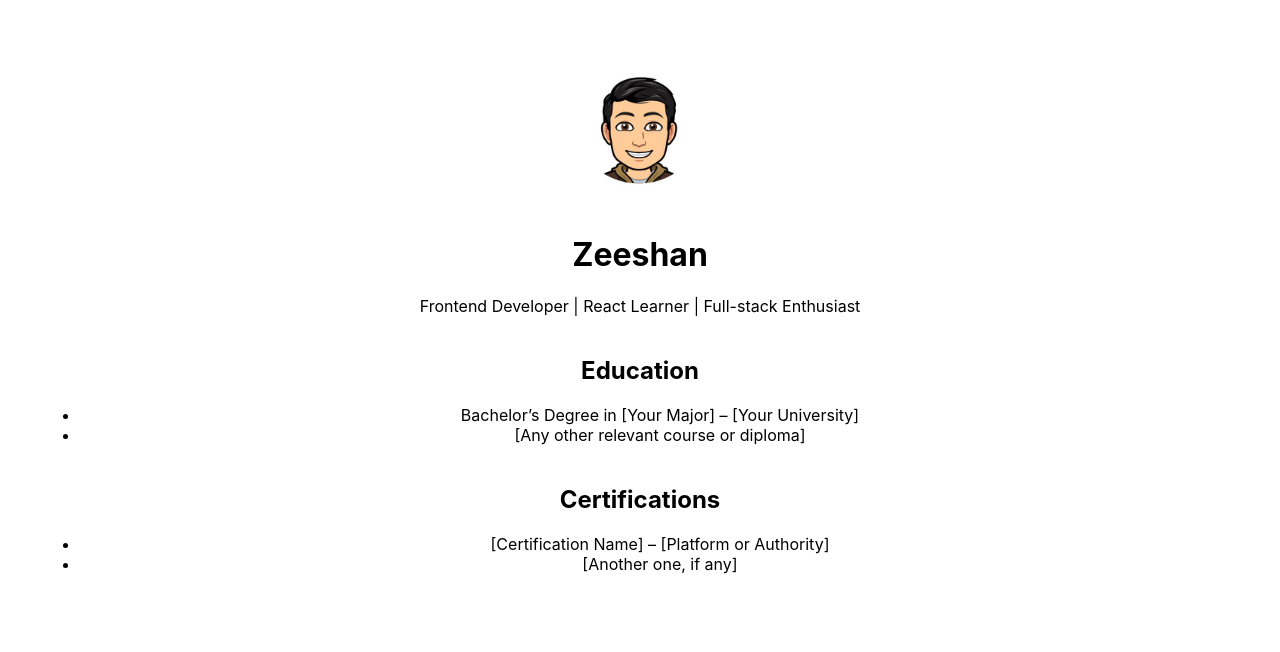
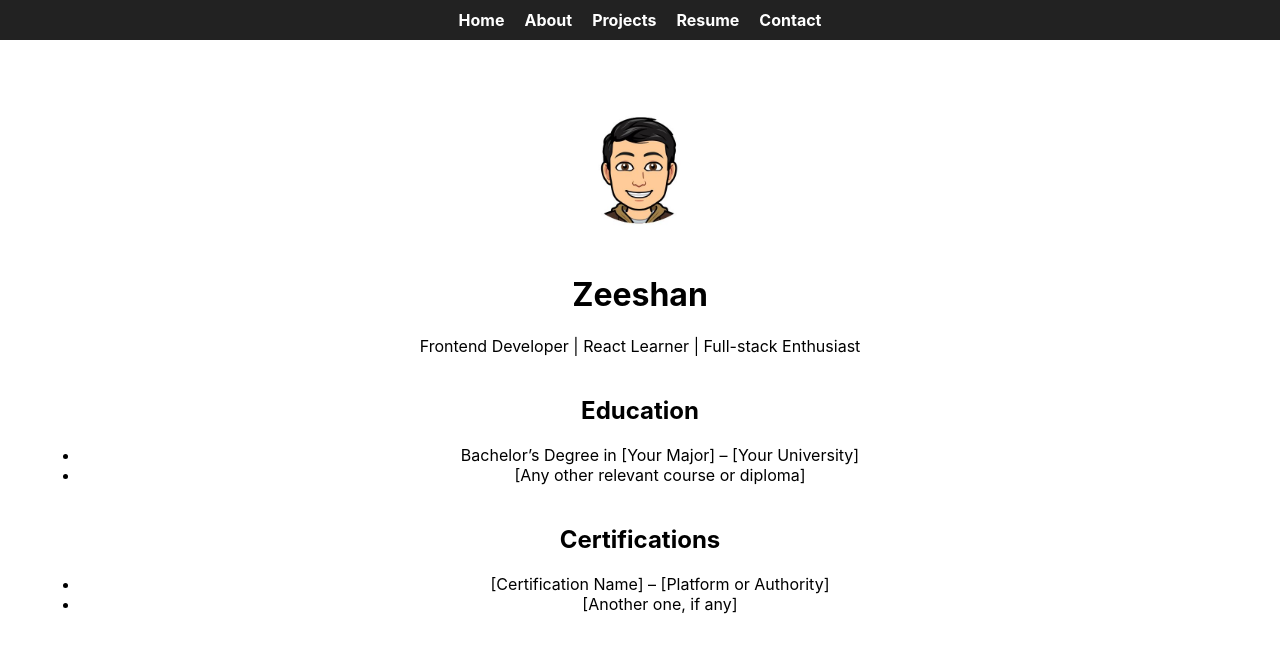
Before and after one commit to Zeeshan0610/zeeshan-portfolio, a React (Create React App) app: page / in a window 1280 px wide. Shown: the top 652 px of the page. Built offline with nearby package versions, Linux system fonts and the light colour scheme.

Commit message:
Added navbar for page navigation

```diff
--- a/src/App.js
+++ b/src/App.js
@@ -1,4 +1,5 @@
 import { BrowserRouter as Router, Routes, Route } from "react-router-dom";
+import Navbar from "./components/Navbar";
 import Home from "./pages/Home";
 import About from "./pages/About";
 import Projects from "./pages/Projects";
@@ -8,6 +9,7 @@
 function App() {
   return (
     <Router>
+      <Navbar />
       <Routes>
         <Route path="/" element={<Home />} />
         <Route path="/about" element={<About />} />
--- /dev/null
+++ b/src/components/Navbar.css
@@ -0,0 +1,23 @@
+.navbar {
+  background-color: #222;
+  padding: 10px 20px;
+}
+
+.navbar ul {
+  list-style: none;
+  display: flex;
+  gap: 20px;
+  justify-content: center;
+  margin: 0;
+  padding: 0;
+}
+
+.navbar a {
+  text-decoration: none;
+  color: #fff;
+  font-weight: bold;
+}
+
+.navbar a:hover {
+  color: #1abc9c;
+}
--- /dev/null
+++ b/src/components/Navbar.jsx
@@ -0,0 +1,18 @@
+import { Link } from "react-router-dom";
+import "./Navbar.css";
+
+function Navbar() {
+  return (
+    <nav className="navbar">
+      <ul>
+        <li><Link to="/">Home</Link></li>
+        <li><Link to="/about">About</Link></li>
+        <li><Link to="/projects">Projects</Link></li>
+        <li><Link to="/resume">Resume</Link></li>
+        <li><Link to="/contact">Contact</Link></li>
+      </ul>
+    </nav>
+  );
+}
+
+export default Navbar;
```
